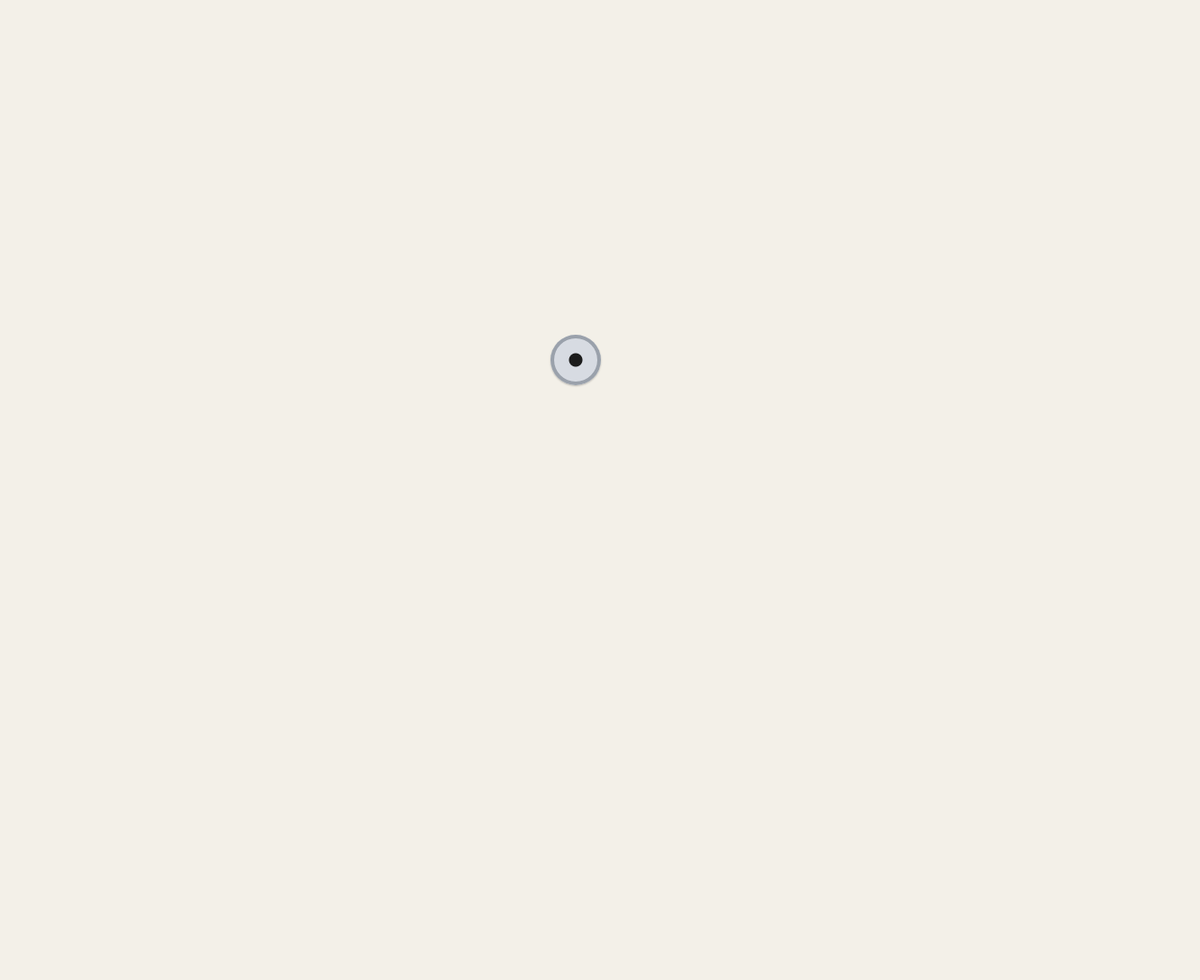
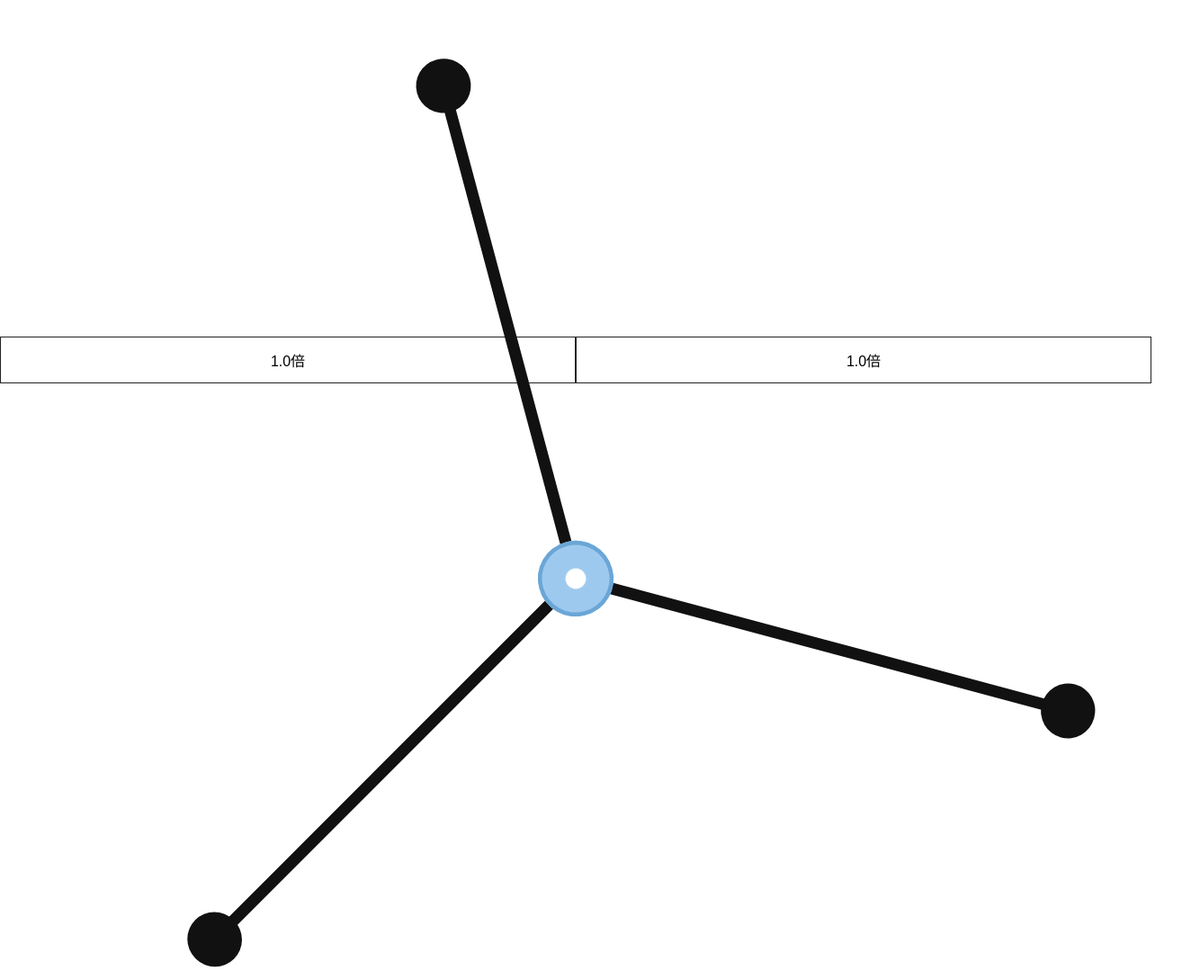
Before and after one commit to pfgnsb/hand-spinner, a plain HTML site: page spinner/index.html in a window 1280 px wide. Shown: the whole page at 90% size, 1334 px wide, since content can reach past the window. Before the commit the page ends 800 px from the top, so only its background shows below. Drawn offline with Linux system fonts and the light colour scheme.

Commit message:
ブラウザだけで試せるハンドスピナーの試作品を足す。
Co-authored-by: Cursor <cursoragent@cursor.com>

```diff
--- a/spinner/index.html
+++ b/spinner/index.html
@@ -8,27 +8,261 @@
     html,
     body {
       margin: 0;
-      height: 100%;
+      min-height: 100%;
     }
 
     body {
       display: grid;
       place-items: center;
-      background: #f3f0e8;
+      box-sizing: border-box;
+      min-height: 100vh;
+      padding: 2cm 0;
+      background: #fff;
+    }
+
+    .speed {
+      position: fixed;
+      top: 50%;
+      z-index: 1;
+      height: 1.4cm;
+      margin-top: -0.7cm;
+      border: 1px solid #222;
+      background: #fff;
+      font: 16px sans-serif;
+      cursor: pointer;
+    }
+
+    .speed.left {
+      left: 0;
+      width: 50%;
+    }
+
+    .speed.right {
+      right: 0;
+      width: 50%;
+    }
+
+    .mover {
+      position: relative;
+      z-index: 2;
+      width: 30cm;
+      height: 30cm;
+      pointer-events: none;
+    }
+
+    .spinner {
+      width: 100%;
+      height: 100%;
+      pointer-events: none;
+    }
+
+    .arm,
+    .axis {
+      pointer-events: auto;
+    }
+
+    .arm {
+      position: absolute;
+      left: 50%;
+      top: 50%;
+      width: 0.35cm;
+      height: 15cm;
+      margin-left: -0.175cm;
+      background: #111;
+      transform-origin: top center;
+    }
+
+    .arm:nth-child(1) {
+      transform: rotate(180deg);
+    }
+
+    .arm:nth-child(2) {
+      transform: rotate(300deg);
+    }
+
+    .arm:nth-child(3) {
+      transform: rotate(60deg);
+    }
+
+    .tip {
+      position: absolute;
+      left: 50%;
+      bottom: 0;
+      width: 1.6cm;
+      height: 1.6cm;
+      margin-left: -0.8cm;
+      margin-bottom: -0.8cm;
+      background: #111;
+      border-radius: 50%;
+    }
+
+    .spinner.square .tip {
+      border-radius: 0;
     }
 
     .axis {
-      width: 56px;
-      height: 56px;
+      position: absolute;
+      left: 50%;
+      top: 50%;
+      z-index: 1;
+      width: 2.2cm;
+      height: 2.2cm;
+      margin-left: -1.1cm;
+      margin-top: -1.1cm;
       border-radius: 50%;
-      background: radial-gradient(circle at center, #1c1c1c 0 7px, #d7dbe2 8px 100%);
-      box-shadow:
-        inset 0 0 0 4px #9aa1ab,
-        0 1px 2px rgba(0, 0, 0, 0.25);
+      background: radial-gradient(circle at center, #fff 0 0.28cm, #9ec9ef 0.32cm 100%);
+      box-shadow: inset 0 0 0 0.12cm #6aa6d6;
     }
   </style>
 </head>
 <body>
-  <div class="axis" role="img" aria-label="中央の軸"></div>
+  <button type="button" class="speed left" id="slow">1.0倍</button>
+  <button type="button" class="speed right" id="quick">1.0倍</button>
+  <div class="mover" id="mover">
+    <div class="spinner" id="spinner">
+      <div class="arm"><span class="tip"></span></div>
+      <div class="arm"><span class="tip"></span></div>
+      <div class="arm"><span class="tip"></span></div>
+      <div class="axis" role="img" aria-label="中央の軸"></div>
+    </div>
+  </div>
+  <script>
+    var spinner = document.getElementById("spinner");
+    var mover = document.getElementById("mover");
+    var angle = -15;
+    var omega = 0;
+    var decay = 0;
+    var speed = 1;
+    var bobbing = false;
+    var bobOffset = 0;
+    var bobStart = 0;
+    var last = 0;
+    var drag = null;
+    var BOB_CM = 5;
+    var BOB_MS = 30000;
+
+    function draw(now) {
+      var bob = bobOffset;
+      if (bobbing) {
+        bob = BOB_CM * Math.sin(((now - bobStart) / BOB_MS) * Math.PI * 2);
+      }
+      mover.style.transform = "translateY(" + bob + "cm)";
+      spinner.style.transform = "rotate(" + angle + "deg)";
+    }
+
+    function frame(now) {
+      if (!last) {
+        last = now;
+      }
+      var dt = now - last;
+      last = now;
+      if (omega !== 0) {
+        var before = omega;
+        angle += omega * dt * speed;
+        omega -= Math.sign(before) * decay * dt;
+        if (before * omega <= 0) {
+          omega = 0;
+        }
+      }
+      draw(now);
+      requestAnimationFrame(frame);
+    }
+
+    function centerOf(event) {
+      var rect = spinner.getBoundingClientRect();
+      return {
+        x: rect.left + rect.width / 2,
+        y: rect.top + rect.height / 2
+      };
+    }
+
+    function pointerAngle(event) {
+      var center = centerOf(event);
+      return Math.atan2(event.clientY - center.y, event.clientX - center.x) * 180 / Math.PI;
+    }
+
+    spinner.addEventListener("pointerdown", function (event) {
+      if (event.button !== 0) {
+        return;
+      }
+      drag = {
+        lastAngle: pointerAngle(event),
+        swept: 0,
+        moved: 0,
+        start: performance.now(),
+        x: event.clientX,
+        y: event.clientY
+      };
+      spinner.setPointerCapture(event.pointerId);
+    });
+
+    spinner.addEventListener("pointermove", function (event) {
+      if (!drag) {
+        return;
+      }
+      var next = pointerAngle(event);
+      var delta = next - drag.lastAngle;
+      if (delta > 180) {
+        delta -= 360;
+      }
+      if (delta < -180) {
+        delta += 360;
+      }
+      drag.swept += delta;
+      drag.lastAngle = next;
+      drag.moved = Math.hypot(event.clientX - drag.x, event.clientY - drag.y);
+    });
+
+    function endDrag(event) {
+      if (!drag) {
+        return;
+      }
+      var moved = drag.moved;
+      var swept = drag.swept;
+      var elapsed = Math.max(performance.now() - drag.start, 16);
+      drag = null;
+      if (moved < 6) {
+        return;
+      }
+      omega = swept / elapsed;
+      decay = Math.max(0.00035, Math.abs(omega) * 0.8);
+    }
+
+    spinner.addEventListener("pointerup", endDrag);
+    spinner.addEventListener("pointercancel", endDrag);
+
+    document.querySelectorAll(".speed").forEach(function (button) {
+      button.addEventListener("pointerdown", function (event) {
+        event.stopPropagation();
+        speed = 1;
+      });
+      button.addEventListener("pointerup", function () {
+        speed = 1;
+      });
+      button.addEventListener("click", function (event) {
+        event.stopPropagation();
+      });
+    });
+
+    document.addEventListener("click", function (event) {
+      if (event.target.closest(".arm") || event.target.closest(".axis") || event.target.closest(".speed")) {
+        return;
+      }
+      var top = spinner.getBoundingClientRect().top;
+      if (event.clientY < top) {
+        spinner.classList.toggle("square");
+        return;
+      }
+      if (bobbing) {
+        bobOffset = BOB_CM * Math.sin(((performance.now() - bobStart) / BOB_MS) * Math.PI * 2);
+        bobbing = false;
+        return;
+      }
+      bobbing = true;
+      bobStart = performance.now();
+    });
+
+    requestAnimationFrame(frame);
+  </script>
 </body>
 </html>
```
